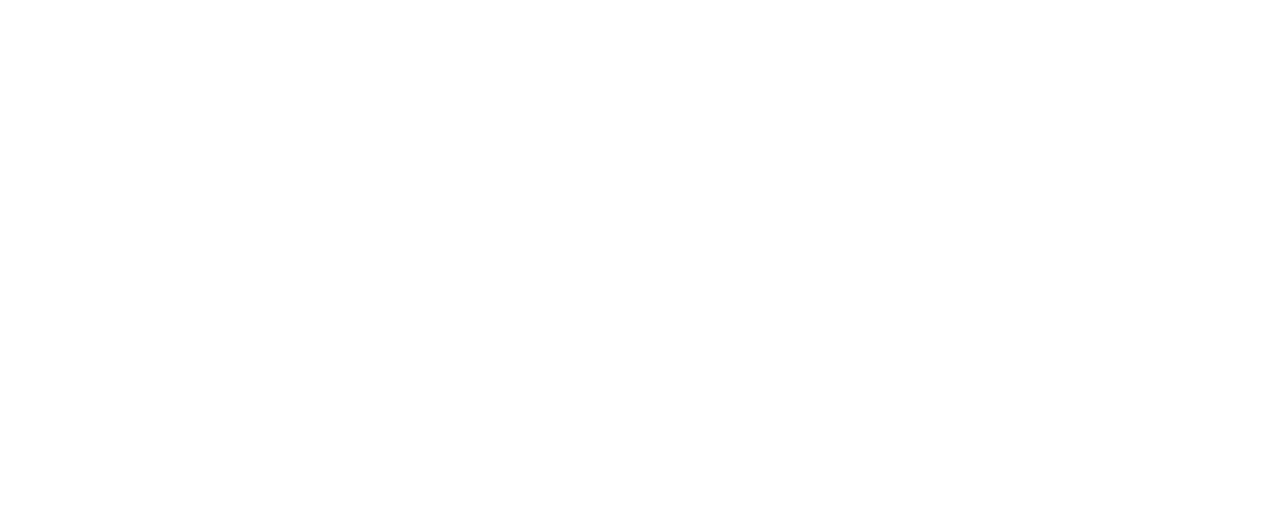
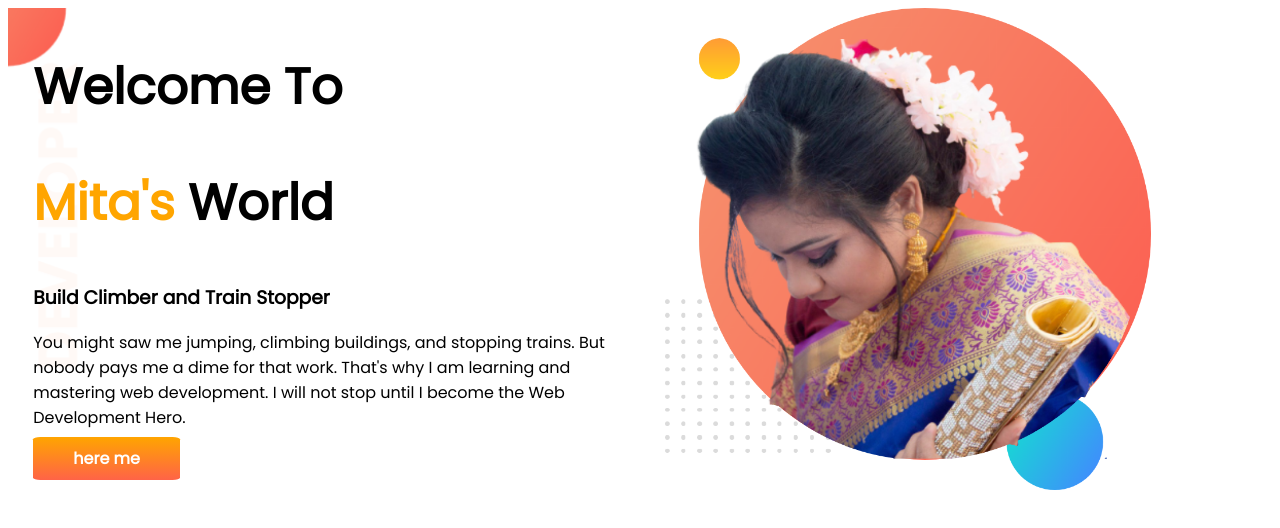
Before and after one commit to hamidamita600/developer-portfolio, a plain HTML site: page index.html in a window 1280 px wide. Drawn offline with Linux system fonts and the light colour scheme.

Commit message:
section 1

```diff
--- a/index.html
+++ b/index.html
@@ -5,9 +5,27 @@
     <meta http-equiv="X-UA-Compatible" content="IE=edge">
     <meta name="viewport" content="width=device-width, initial-scale=1.0">
     <title>Document</title>
+    <link rel="preconnect" href="https://fonts.googleapis.com">
+    <link rel="preconnect" href="https://fonts.gstatic.com" crossorigin>
+    <link href="https://fonts.googleapis.com/css2?family=Poppins&display=swap" rel="stylesheet">
     <link rel="stylesheet" href="style.css">
 </head>
 <body>
+    <section class="top-banner">
+        <div class="half-width">
+            <h1>Welcome To</h1>
+            <h1><span class="orange-color">Mita's</span> World</h1>
+            <h3>Build Climber and Train Stopper</h3>
+            <p>You might saw me jumping, climbing buildings, and stopping trains. But nobody pays me a dime for that work. That's why I am learning and mastering web development. I will not stop until I become the Web Development Hero.</p>
+            <a class="button" href="https://github.com/ProgrammingHero1/developer-portfolio">here me</a>
+        </div>
+        <div class="half-width">
+           <img src="images/my-bg.png" alt="">
+        </div>
+    </section>
+
+
+
 
 </body>
 </html>
--- a/style.css
+++ b/style.css
@@ -0,0 +1,31 @@
+body{
+    font-family: 'Poppins', sans-serif;
+}
+h1{
+    font-size: 50px;
+}
+.orange-color{
+    color: orange;
+}
+section{
+    display: flex;
+}
+.half-width{
+    width: 50%;
+    padding-left: 2%;
+}
+.half-width img{
+    width: 80%;
+}
+.button{
+    background-image:linear-gradient(orange, tomato);
+    color:white;
+    text-decoration: none;
+    border-radius: 5%;
+    padding: 10px 40px;
+    font-weight: 700;
+}
+.top-banner{
+    background-image: url(images/top-banner.png);
+    background-repeat: no-repeat;
+}
```
Also changed, not shown: images/dream-bg.png (added), images/exp-bg.png (added), images/jhankar.png (added), images/jhankar2.png (added), images/my-bg.png (added), images/my-bg2.png (added), images/top-banner.png (added), 8 other files.
